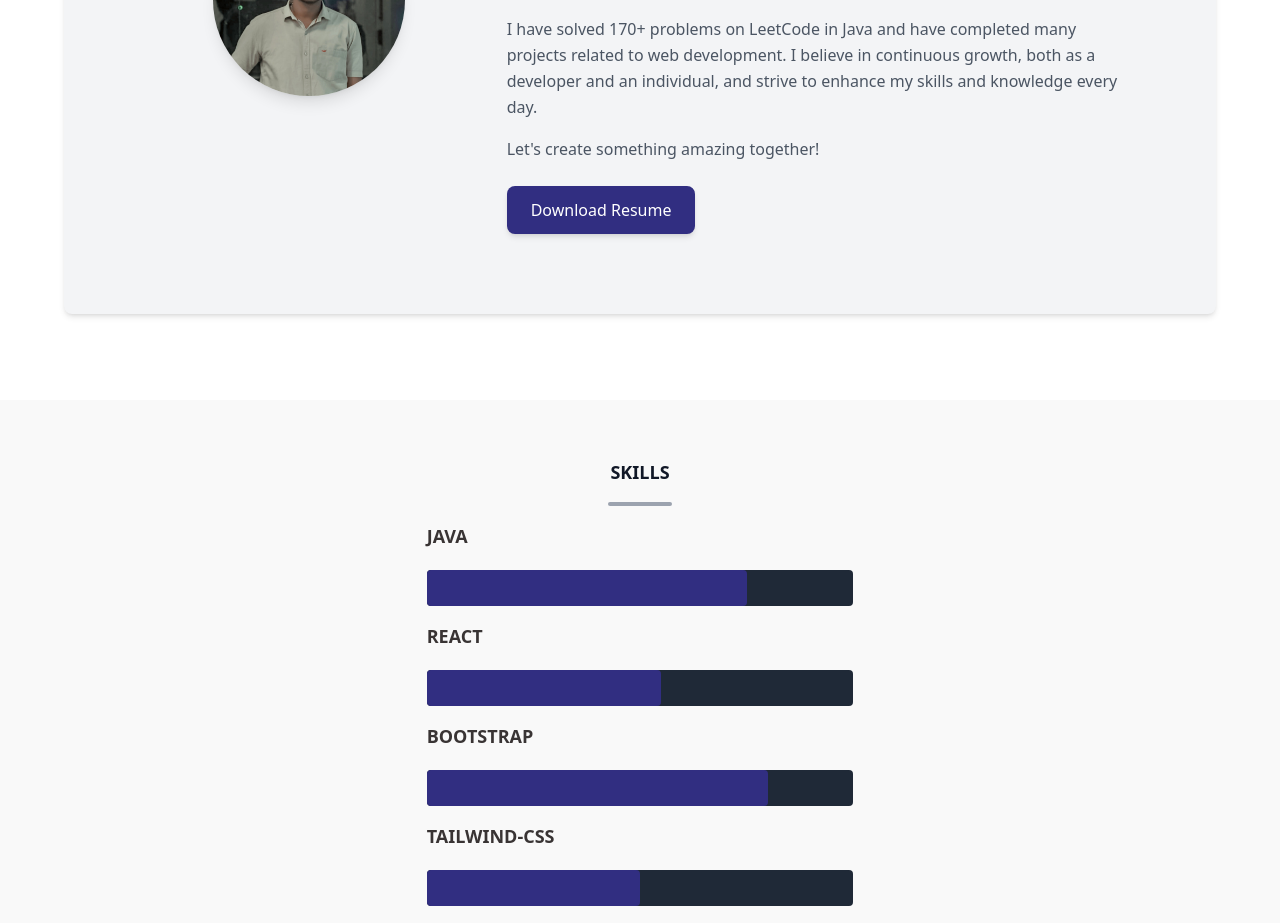
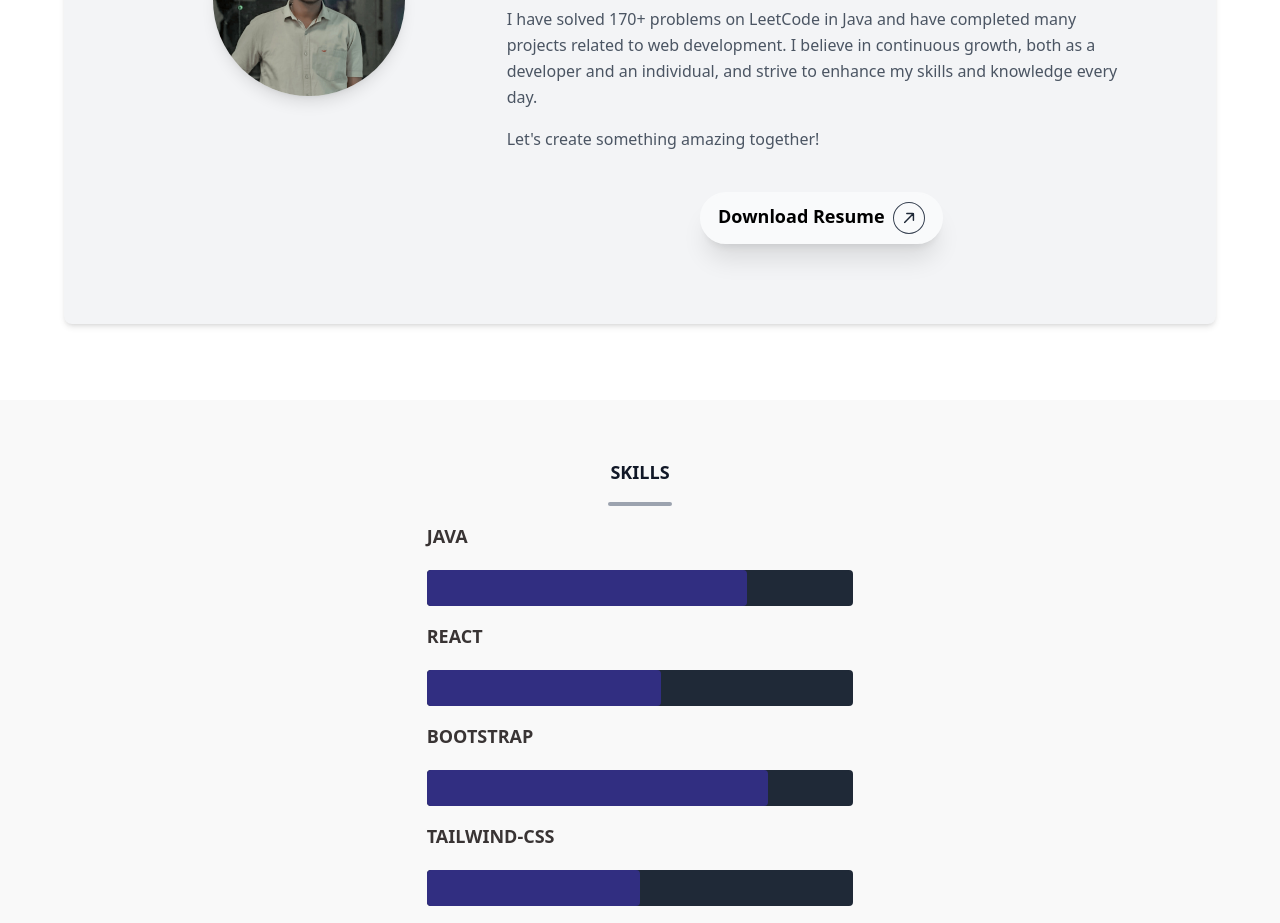
Before and after one commit to PRAVEEN-PR-2004/tailwindporfolio, a React (Vite) app: page / in a window 1280 px wide. Shown: the part 1200-2123 px from the top of the page. Built offline with nearby package versions, Linux system fonts and the light colour scheme.

Commit message:
dowload buttons

```diff
--- a/src/pages/About.jsx
+++ b/src/pages/About.jsx
@@ -33,18 +33,33 @@ const About = () => {
             growth, both as a developer and an individual, and strive to enhance
             my skills and knowledge every day.
           </p>
-          <p className="mt-4 leading-relaxed text-gray-600">
+          <p className="pb-10 mt-4 leading-relaxed text-gray-600">
             Let's create something amazing together!
           </p>
 
           {/* Download Resume Button */}
-          <a
-            href={resume} // Replace with your resume's file path
-            download
-            className="inline-block px-6 py-3 mt-6 text-white transition-all duration-300 rounded-lg shadow-md btn-primary"
+
+          <button
+            type="submit"
+            class="flex  gap-2  mx-auto shadow-xl text-lg bg-gray-50 backdrop-blur-md lg:font-semibold isolation-auto border-gray-50 before:absolute before:w-full before:transition-all before:duration-700 before:hover:w-full before:-left-full before:hover:left-0 before:rounded-full before:bg-emerald-500 hover:text-gray-50 before:-z-10 before:aspect-square before:hover:scale-150 before:hover:duration-700 relative z-10 px-4 py-2 overflow-hidden border-2 rounded-full group"
           >
-            Download Resume
-          </a>
+            <a
+              href={resume} // Replace with your resume's file path
+              download
+            >
+              Download Resume
+            </a>
+            <svg
+              class="w-8 h-8 justify-end group-hover:rotate-90 group-hover:bg-gray-50 text-gray-50 ease-linear duration-300 rounded-full border border-gray-700 group-hover:border-none p-2 rotate-45"
+              viewBox="0 0 16 19"
+              xmlns="http://www.w3.org/2000/svg"
+            >
+              <path
+                d="M7 18C7 18.5523 7.44772 19 8 19C8.55228 19 9 18.5523 9 18H7ZM8.70711 0.292893C8.31658 -0.0976311 7.68342 -0.0976311 7.29289 0.292893L0.928932 6.65685C0.538408 7.04738 0.538408 7.68054 0.928932 8.07107C1.31946 8.46159 1.95262 8.46159 2.34315 8.07107L8 2.41421L13.6569 8.07107C14.0474 8.46159 14.6805 8.46159 15.0711 8.07107C15.4616 7.68054 15.4616 7.04738 15.0711 6.65685L8.70711 0.292893ZM9 18L9 1H7L7 18H9Z"
+                class="fill-gray-800 group-hover:fill-gray-800"
+              ></path>
+            </svg>
+          </button>
         </div>
       </div>
     </div>
```
